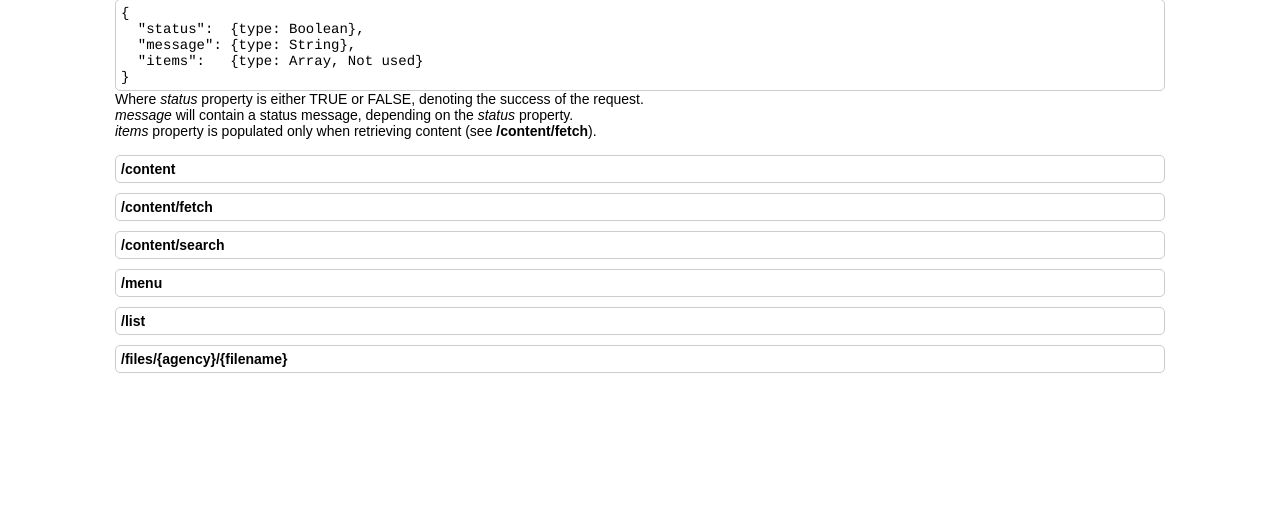
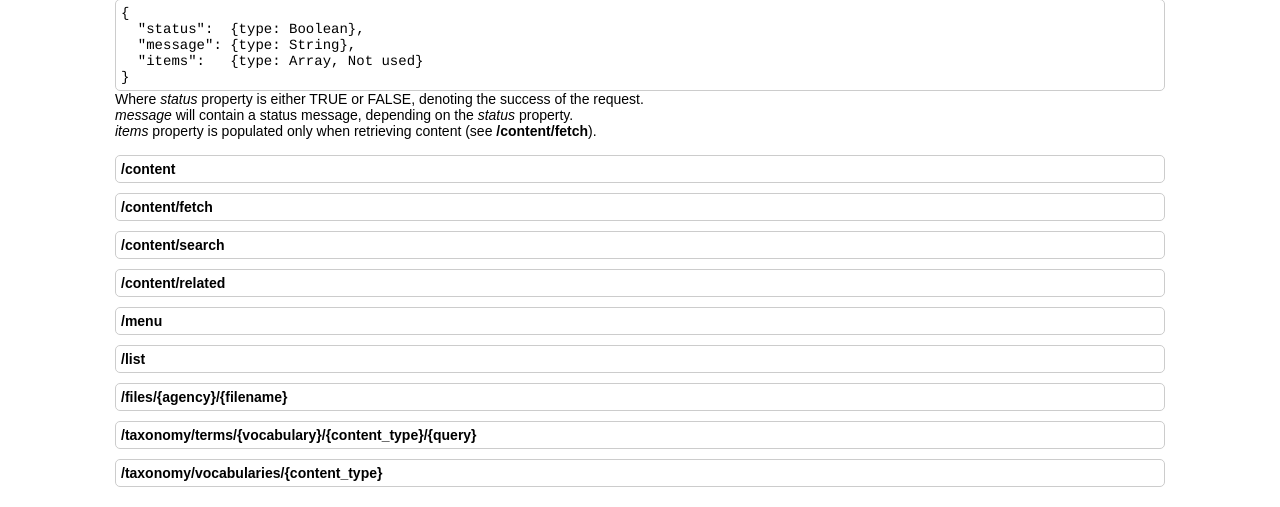
Before and after one commit to inleadmedia/mobilesearch_rest, a Symfony app: template app/Resources/views/default/index.html.twig in a window 1280 px wide. Shown: the part 1203-1710 px from the top of the page. Before the commit the page ends 1576 px from the top, so only its background shows below. Run offline with Twig, Linux system fonts and the light colour scheme; the template is opened without the code that fills it, so the values that code supplies are empty; some libraries are stand-ins or nearby versions.

Commit message:
Update doc with new features.

```diff
--- a/app/Resources/views/base.html.twig
+++ b/app/Resources/views/base.html.twig
@@ -2,7 +2,7 @@
 <html>
     <head>
         <meta charset="UTF-8" />
-        <title>{% block title %}Welcome!{% endblock %}</title>
+        <title>{% block title %}Mobilesearch minimal API{% endblock %}</title>
         {% block stylesheets %}{% endblock %}
         <link rel="stylesheet" href="{{ asset('css/fs-rest.css') }}" />
         <link rel="icon" type="image/x-icon" href="{{ asset('favicon.ico') }}" />
--- a/app/Resources/views/default/index.html.twig
+++ b/app/Resources/views/default/index.html.twig
@@ -384,6 +384,43 @@ $key = sha1($agencyId . $agencyKey); // 952933c6ef9962f26e919f05637bb7e6061f064f
     </div>
     <!-- /content/search END -->
 
+    <!-- /content/related -->
+    <div class="operation">
+      <h3>/content/related</h3>
+      <div class="operation-methods">
+          <div class="operation-method get">
+              <div class="heading">
+                  <p><strong><span class="method">GET</span> /content/related</strong> <em>Fetch content related to taxonomy fields</em></p>
+              </div>
+              <div class="method-doc">
+                  <div class="doc-row">
+                      <div class="request">
+                          <p class="title"><strong>Request:</strong></p>
+                          <pre>/content/related?agency={type: String, Required}&key={type: String, Required}&vocabulary[]={type: String, Required}&terms[]={type: String, Required}</pre>
+                      </div>
+                      <div class="example">
+                          <p class="title"><strong>Example - fetch nodes which contain the taxonomy field named 'field_ding_event_category' with terms present 'Foredrag' and 'Workshop':</strong></p>
+                          <input type="text" readonly="readonly" value="/content/related?agency=100000&key=b11f8f062416fcbd7348ac39ca78e78b3b740cdf&vocabulary[]=field_ding_event_category&terms[]=Foredrag,Workshop" />
+                          <p>Note: Observe that <em>vocabulary</em> and <em>terms</em> parameters are arrays, meaning tha multiple entries can be defined.</p>
+                          <p>Note: Every <em>vocabulary</em> parameter must be paired with <em>terms</em> parameter, i.e. having 2 <em>vocabulary</em> parameters and 3 <em>terms</em> parameters will result in error.</p>
+                          <p>Note: Multiple <em>vocabulary</em> and <em>terms</em> parameter entries create a request where the resulting nodes must contain at least one term from each vocabulary.</p>
+                          <p>Note: Multiple values in the <em>terms</em> param must be delimited by comma ','.</p>
+                      </div>
+                      <div class="response">
+                          <p class="title"><strong>Response:</strong></p>
+                        <pre>{
+    "status": {type: Boolean},
+    "message": {type: String},
+    "items": {type: Array}
+}</pre>
+                      </div>
+                  </div>
+              </div>
+          </div>
+      </div>
+    </div>
+    <!-- /content/related END -->
+
     <!-- /menu -->
     <div class="operation">
         <h3>/menu</h3>
@@ -735,5 +772,76 @@ $key = sha1($agencyId . $agencyKey); // 952933c6ef9962f26e919f05637bb7e6061f064f
 
     </div>
     <!-- /files END -->
+
+    <!-- /taxonomy/terms -->
+    <div class="operation">
+        <h3>/taxonomy/terms/{vocabulary}/{content_type}/{query}</h3>
+        <div class="operation-methods">
+            <div class="operation-method get">
+                <div class="heading">
+                    <p><strong><span class="method">GET</span> /taxonomy/terms/{vocabulary}/{content_type}/{query}</strong> <em>Fetch terms for a given vocabulary in a certain content type based on a search query.</em></p>
+                </div>
+                <div class="method-doc">
+                    <div class="doc-row">
+                        <div class="request">
+                            <p class="title"><strong>Request:</strong></p>
+                            <pre>/taxonomy/terms/{vocabulary}/{content_type}/{query}</pre>
+                        </div>
+                        <div class="example">
+                            <p class="title"><strong>Example:</strong></p>
+                            <input type="text" readonly="readonly" value="/taxonomy/terms/field_ding_news_category/ding_news/a?agency=100000&key=b11f8f062416fcbd7348ac39ca78e78b3b740cdf" />
+                            <p>Note: The <em>query</em> parameter accepts regular expressions.</p>
+                        </div>
+                        <div class="response">
+                            <p class="title"><strong>Response:</strong></p>
+                            <pre>{
+  "status": {type: Boolean},
+  "message": {type: String},
+  "items": {type: Array}
+}</pre>
+                        </div>
+                    </div>
+                </div>
+            </div>
+        </div>
+
+    </div>
+    <!-- /taxonomy/terms END -->
+
+    <!-- /taxonomy/vocabularies -->
+    <div class="operation">
+        <h3>/taxonomy/vocabularies/{content_type}</h3>
+        <div class="operation-methods">
+            <div class="operation-method get">
+                <div class="heading">
+                    <p><strong><span class="method">GET</span> /taxonomy/vocabularies/{content_type}</strong> <em>Fetch vocabularies for a given content type.</em></p>
+                </div>
+                <div class="method-doc">
+                    <div class="doc-row">
+                        <div class="request">
+                            <p class="title"><strong>Request:</strong></p>
+                            <pre>/taxonomy/vocabularies/{content_type}?agency={type: String, Required}&key={type: String, Required}</pre>
+                        </div>
+                        <div class="example">
+                            <p class="title"><strong>Example:</strong></p>
+                            <input type="text" readonly="readonly" value="/taxonomy/vocabularies/ding_news?agency=100000&key=b11f8f062416fcbd7348ac39ca78e78b3b740cdf" />
+                        </div>
+                        <div class="response">
+                            <p class="title"><strong>Response:</strong></p>
+                            <pre>{
+  "status": {type: Boolean},
+  "message": {type: String},
+  "items": {type: Array, Not used}
+}</pre>
+                        </div>
+                    </div>
+                </div>
+            </div>
+        </div>
+
+    </div>
+    <!-- /taxonomy/vocabularies END -->
+
+
   </div>
 {% endblock %}
--- a/src/AppBundle/Controller/RestController.php
+++ b/src/AppBundle/Controller/RestController.php
@@ -283,7 +283,7 @@ final class RestController extends Controller
     }
 
     /**
-     * @Route("/taxonomy/related")
+     * @Route("/content/related")
      * @Method({"GET"})
      */
     public function taxonomyRelatedContentAction(Request $request)
```
